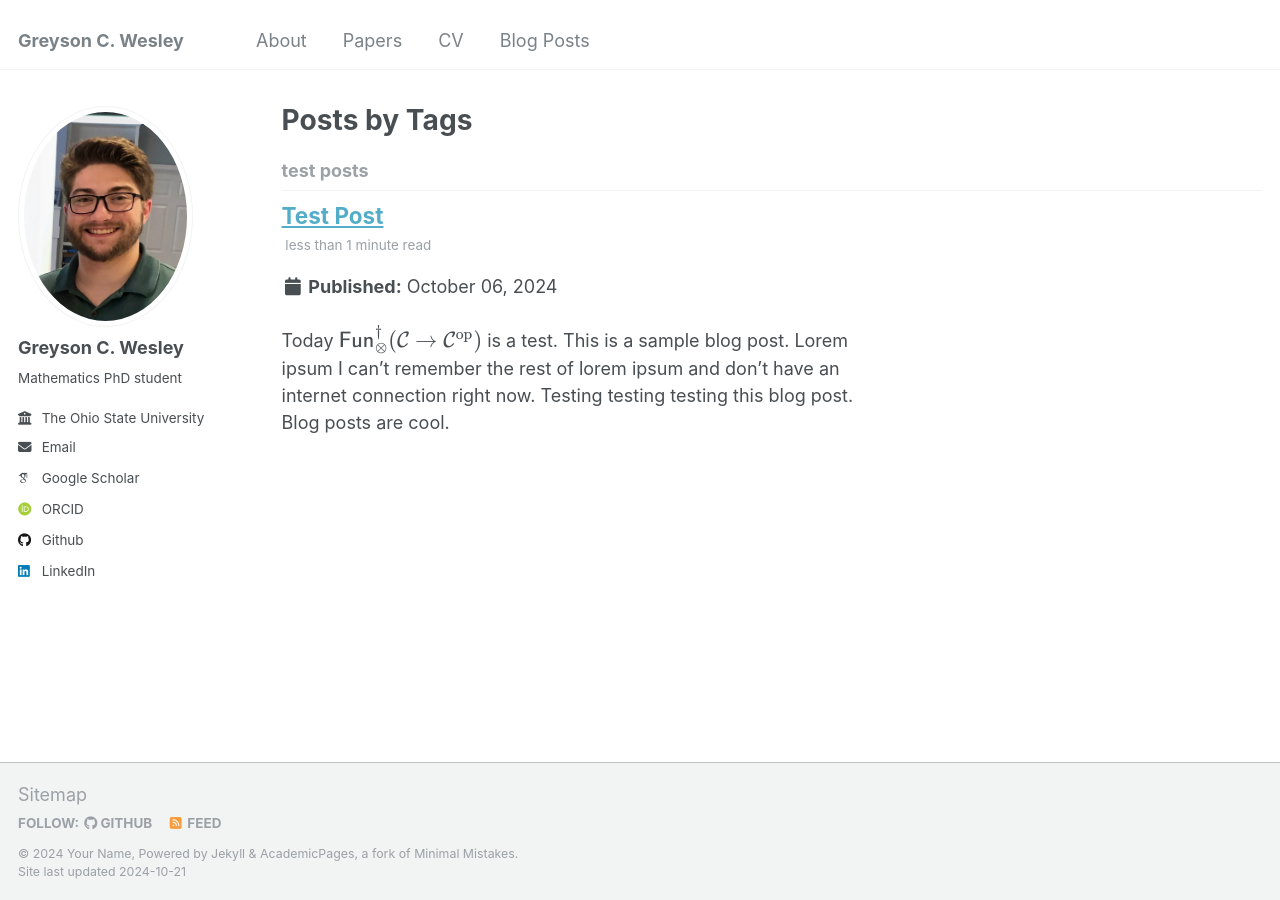
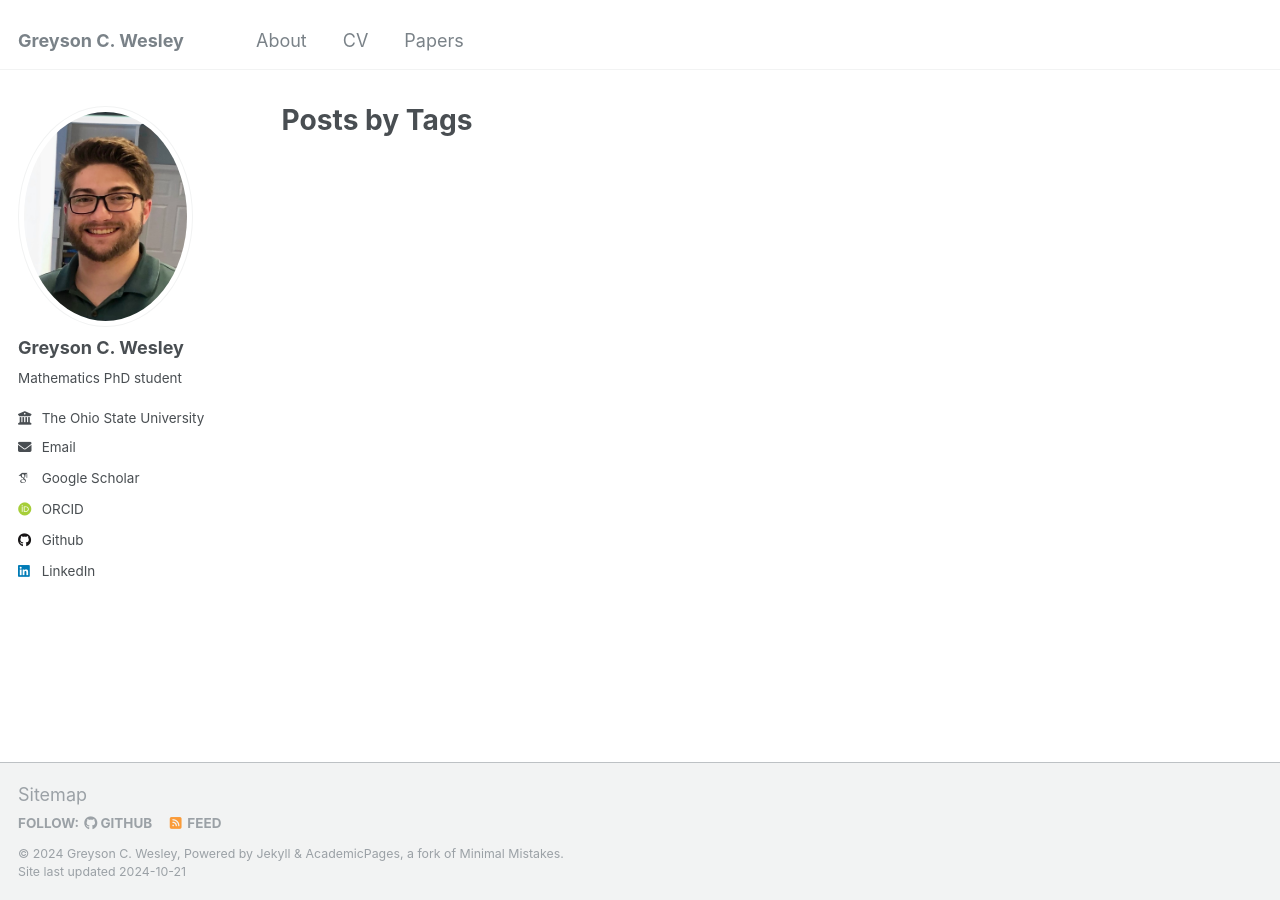
Before and after one commit to gwesley96/gwesley96.github.io, a Jekyll site: the page built from _pages/tag-archive.html, in a window 1280 px wide. Built offline with Jekyll 4.4.1, drawn with Linux system fonts in a browser that asks for light colours; some web fonts are replaced.

Commit message:
Synced by Front Matter

```diff
--- a/_config.yml
+++ b/_config.yml
@@ -10,8 +10,8 @@
 locale                   : "en-US"
 title                    : "Greyson C. Wesley"
 title_separator          : "-"
-name                     : &name "Your Name"
-description              : &description "personal description"
+name                     : &name "Greyson C. Wesley"
+description              : &description "Mathematics PhD student"
 url                      : https://greysonwesley.com # the base hostname & protocol for your site e.g. "https://mmistakes.github.io"
 baseurl                  : "" # the subpath of your site, e.g. "/blog"
 repository               : "gwesley96/gwesley96.github.io"
--- a/_pages/year-archive.html
+++ b/_pages/year-archive.html
@@ -5,6 +5,7 @@ title: "Blog posts"
 author_profile: true
 redirect_from:
   - /wordpress/blog-posts/
+published: false
 ---
 
 {% include base_path %}
```
Also changed, not shown: _data/navigation.yml (+10 -19 lines), _posts/2024-10-06-test-post.md (+1 -0 lines), _posts/2024-10-19-homotopyfixedpoints.md (added, +11 -0 lines), 1 other file.
